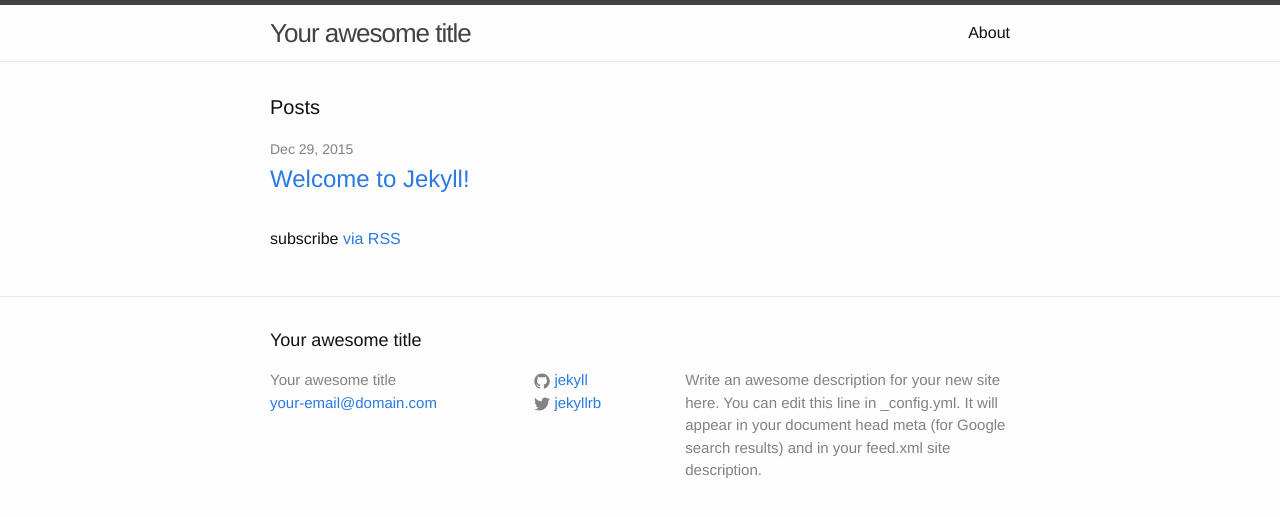
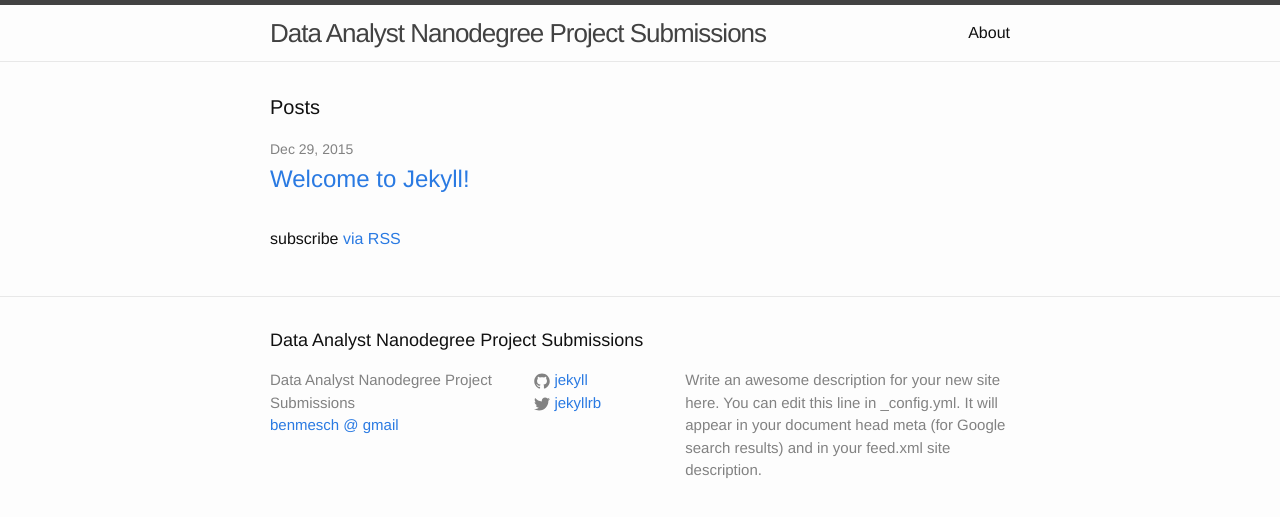
Before and after one commit to benmesch/Data-Analysis-Portfolio---Udacity-Nanodegree, a Jekyll site: the page built from index.html, in a window 1280 px wide. Shown: the top 517 px of the page. Built offline with Jekyll 4.4.1, drawn with Linux system fonts in a browser that asks for light colours.

Commit message:
update title

```diff
--- a/_config.yml
+++ b/_config.yml
@@ -6,8 +6,8 @@
 # 'jekyll serve'. If you change this file, please restart the server process.
 
 # Site settings
-title: Your awesome title
-email: your-email@domain.com
+title: Data Analyst Nanodegree Project Submissions
+email: benmesch @ gmail
 description: > # this means to ignore newlines until "baseurl:"
   Write an awesome description for your new site here. You can edit this
   line in _config.yml. It will appear in your document head meta (for
```
